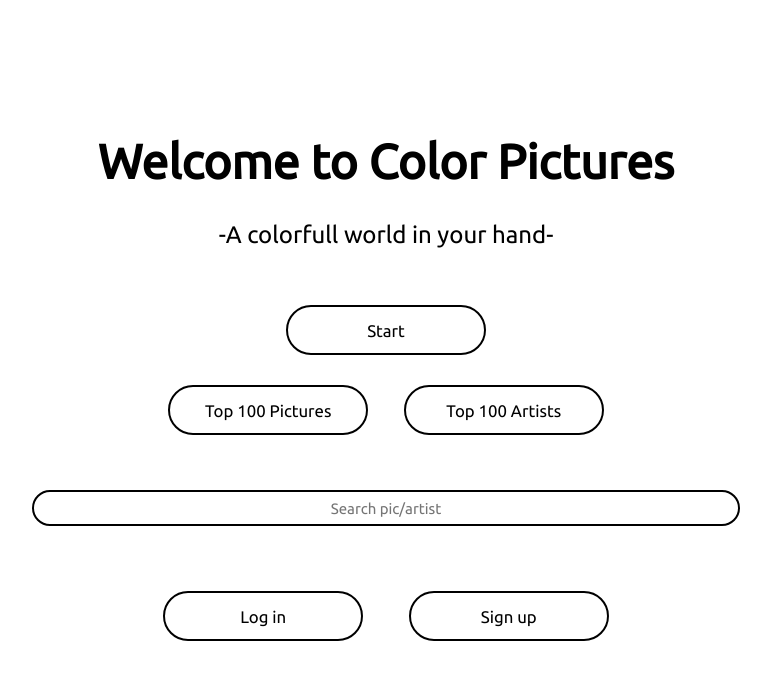
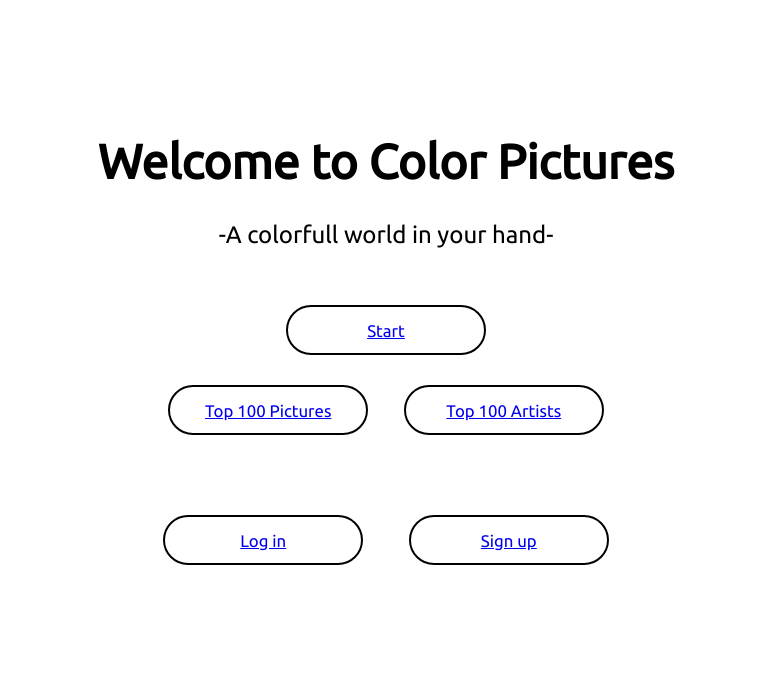
Before and after one commit to tambv6164/teamcolorpictures, a Flask app: page /homepage in a window 1280 px wide. Shown: the top 680 px of the page, without its empty margins (254-1025 px from the left). Run offline with Flask 2, Linux system fonts and the light colour scheme.

Commit message:
Update homepage.html

```diff
--- a/templates/homepage.html
+++ b/templates/homepage.html
@@ -15,20 +15,24 @@
             <p>-A colorfull world in your hand-</p>
         </div>
         <div id="bat_dau">
-            <button class="nut">Start</button>
+            <button class="nut" ><a href="category">Start</a></button>
         </div>
         <div id="top100">
-            <button id="pics" class="nut">Top 100 Pictures</button>
-            <button id="artists" class="nut">Top 100 Artists</button>
+            <button id="pics" class="nut"><a href="top100pics">Top 100 Pictures</a></button>
+            <button id="artists" class="nut"><a href="top100artists">Top 100 Artists</a></button>
         </div>
+        <!-- <div class="tim_kiem">
+            <input type="text" placeholder="Search pic/artist">
+        </div> -->
+        {% if 'token' not in session %}
+            <div class="dang_nhap">
+                <button id="login" class="nut"><a href="login">Log in</a></button>
+                <button id="signup" class="nut"><a href="signup">Sign up</a></button>
+            </div>
+        {% else %}
+            <button class="nut"><a href="{{ session['token'] }}">My arts</a></button>
+        {% endif %}
 
-        <div class="tim_kiem">
-            <input type="text" placeholder="Search pic/artist">
-        </div>
-        <div class="dang_nhap">
-            <button id="login" class="nut">Log in</button>
-            <button id="signup" class="nut">Sign up</button>
-        </div>
     </div>
 
 </body>
```
